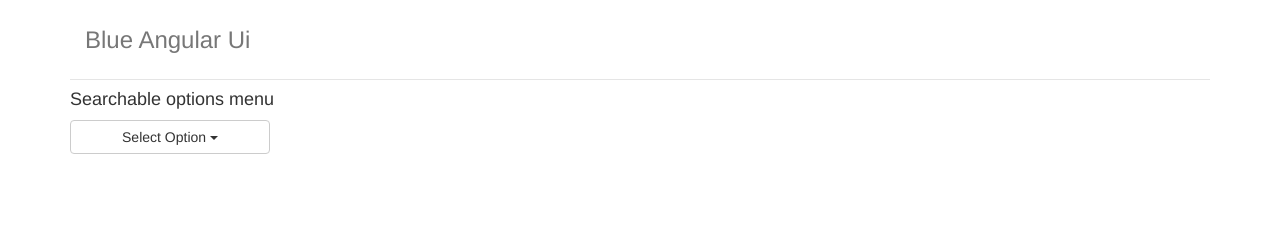
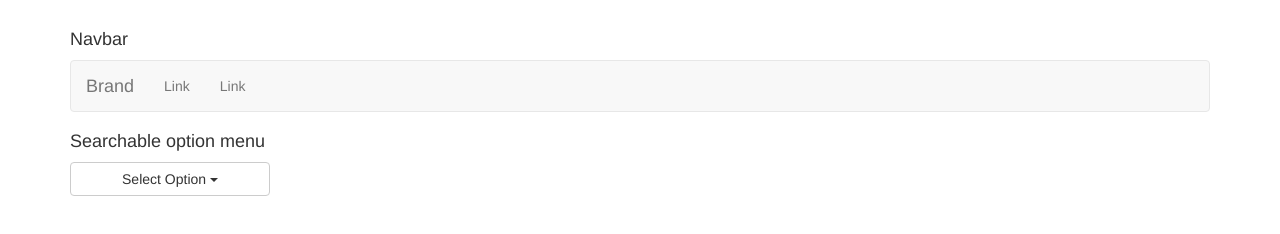
Before and after one commit to deebloo/BlueAngularUi, a website: page app/index.html in a window 1280 px wide. Drawn offline with nearby package versions, Linux system fonts and the light colour scheme; files that its build step writes are made by us from their sources.

Commit message:
create navbar

```diff
--- a/app/index.html
+++ b/app/index.html
@@ -27,12 +27,12 @@
 
     <!-- Add your site or application content here -->
     <div class="container" ng-controller="MainCtrl">
-      <div class="header">
-        <h3 class="text-muted">Blue Angular Ui</h3>
-      </div>
+      <!-- Navbar-->
+      <h4>Navbar</h4>
+      <navbar></navbar>
 
-      <h4>Searchable options menu</h4>
-
+      <!-- Searchable option menu -->
+      <h4>Searchable option menu</h4>
       <search-option option-title="'Select Option'"
                      data="searchOptionData"
                      searchable="true"
@@ -68,6 +68,7 @@
     <script src="scripts/app.js"></script>
     <script src="scripts/controllers/main.js"></script>
     <script src="scripts/directives/search-option.js"></script>
+    <script src="scripts/directives/navbar.js"></script>
     <!-- endbuild -->
   </body>
 </html>
--- /dev/null
+++ b/app/scripts/directives/navbar.js
@@ -0,0 +1,12 @@
+'use strict';
+
+angular.module('blueUiApp')
+  .directive('navbar', function () {
+    return {
+      templateUrl: 'views/navbar.html',
+      restrict: 'E',
+      link: function postLink(scope) {
+        scope.selected = true;
+      }
+    };
+  });
--- /dev/null
+++ b/app/views/navbar.html
@@ -0,0 +1,21 @@
+<nav class="navbar navbar-default" role="navigation">
+  <div class="container-fluid">
+    <div class="navbar-header">
+      <button type="button" class="navbar-toggle" data-toggle="collapse" data-target="#bs-example-navbar-collapse-1">
+        <span class="sr-only">Toggle navigation</span>
+        <span class="icon-bar"></span>
+        <span class="icon-bar"></span>
+        <span class="icon-bar"></span>
+      </button>
+
+      <a class="navbar-brand" href="#">Brand</a>
+    </div>
+
+    <div class="collapse navbar-collapse" id="bs-example-navbar-collapse-1">
+      <ul class="nav navbar-nav">
+        <li><a href="#">Link</a></li>
+        <li><a href="#">Link</a></li>
+      </ul>
+    </div>
+  </div>
+</nav>
--- /dev/null
+++ b/test/spec/directives/navbar.js
@@ -0,0 +1,20 @@
+'use strict';
+
+describe('Directive: navbar', function () {
+
+  // load the directive's module
+  beforeEach(module('blueUiApp'));
+
+  var element,
+    scope;
+
+  beforeEach(inject(function ($rootScope) {
+    scope = $rootScope.$new();
+  }));
+
+  it('should make hidden element visible', inject(function ($compile) {
+    element = angular.element('<navbar></navbar>');
+    element = $compile(element)(scope);
+    // expect(element.text()).toBe('this is the navbar directive');
+  }));
+});
```
